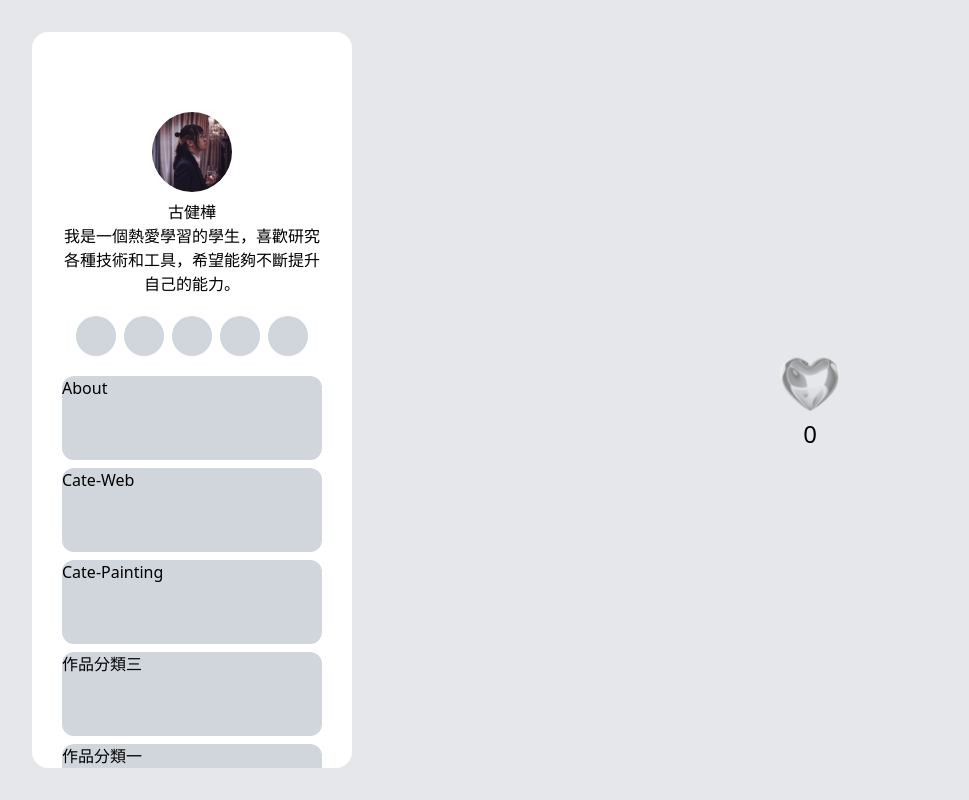
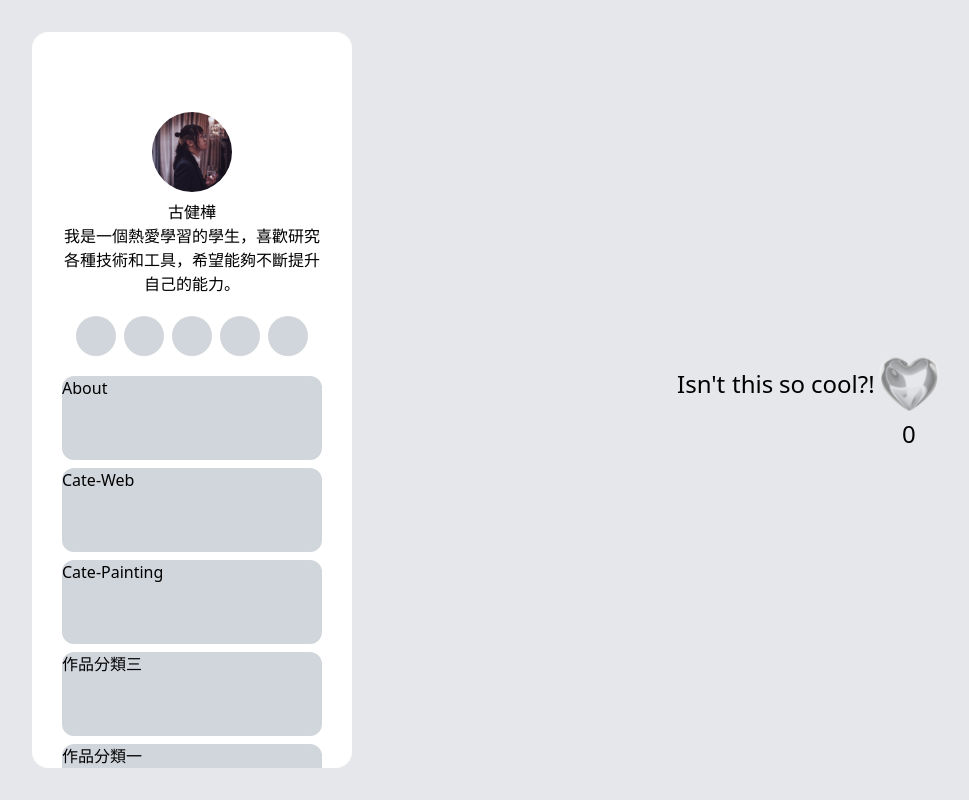
Before and after one commit to vickyli-lhh/digital-portfolio, a Next.js app: page / in a window 1280 px wide. Shown: the whole page, without its empty margins (0-969 px from the left). Built offline with nearby package versions, Linux system fonts and the light colour scheme.

Commit message:
feat: add blur text

```diff
--- a/package.json
+++ b/package.json
@@ -6,9 +6,10 @@
     "lint": "next lint"
   },
   "dependencies": {
+    "@react-spring/web": "^9.7.5",
+    "next": "15.2.2",
     "react": "^19.0.0",
-    "react-dom": "^19.0.0",
-    "next": "15.2.2"
+    "react-dom": "^19.0.0"
   },
   "devDependencies": {
     "@tailwindcss/postcss": "^4",
--- a/src/app/page.js
+++ b/src/app/page.js
@@ -4,6 +4,7 @@ import Image from "next/image";
 import AvatarImg from "@/../public/Avatar.png";
 import HeartImg from "@/../public/heart.png"
 import { useState } from "react";
+import BlurText from "../component/BlurText";
 
 
 export default function Home() {
@@ -11,18 +12,31 @@ export default function Home() {
   const [heart, setHeart] = useState(0);
 
   const addHeart = function(){
+    setHeart(heart+1);
+  }
 
-    setHeart(heart+1);
-
-  }
+  const handleAnimationComplete = () => {
+    console.log('Animation completed!');
+  };
 
   return (
     <div className="flex w-full h-full bg-red justify-center items-center rounded-2xl">
 
+
+      <BlurText
+        text="Isn't this so cool?!"
+        delay={150}
+        animateBy="words"
+        direction="top"
+        onAnimationComplete={handleAnimationComplete}
+        className="text-2xl mb-8"
+      />
+
       <div className="cursor-pointer flex flex-col justify-center items-center"
         onClick={addHeart}
       >
-        <Image src={HeartImg} className="w-[68px]" alt="heart" />
+        <Image src={
+          HeartImg} className="w-[68px]" alt="heart" />
         <div className=" text-2xl "> { heart } </div>
       </div>
 
--- /dev/null
+++ b/src/component/BlurText.js
@@ -0,0 +1,89 @@
+import { useRef, useEffect, useState } from 'react';
+import { useSprings, animated } from '@react-spring/web';
+
+const BlurText = ({
+  text = '',
+  delay = 200,
+  className = '',
+  animateBy = 'words', // 'words' or 'letters'
+  direction = 'top', // 'top' or 'bottom'
+  threshold = 0.1,
+  rootMargin = '0px',
+  animationFrom,
+  animationTo,
+  easing = 'easeOutCubic',
+  onAnimationComplete,
+}) => {
+  const elements = animateBy === 'words' ? text.split(' ') : text.split('');
+  const [inView, setInView] = useState(false);
+  const ref = useRef();
+  const animatedCount = useRef(0);
+
+  // Default animations based on direction
+  const defaultFrom =
+    direction === 'top'
+      ? { filter: 'blur(10px)', opacity: 0, transform: 'translate3d(0,-50px,0)' }
+      : { filter: 'blur(10px)', opacity: 0, transform: 'translate3d(0,50px,0)' };
+
+  const defaultTo = [
+    {
+      filter: 'blur(5px)',
+      opacity: 0.5,
+      transform: direction === 'top' ? 'translate3d(0,5px,0)' : 'translate3d(0,-5px,0)',
+    },
+    { filter: 'blur(0px)', opacity: 1, transform: 'translate3d(0,0,0)' },
+  ];
+
+  useEffect(() => {
+    const observer = new IntersectionObserver(
+      ([entry]) => {
+        if (entry.isIntersecting) {
+          setInView(true);
+          observer.unobserve(ref.current);
+        }
+      },
+      { threshold, rootMargin }
+    );
+
+    observer.observe(ref.current);
+
+    return () => observer.disconnect();
+  }, [threshold, rootMargin]);
+
+  const springs = useSprings(
+    elements.length,
+    elements.map((_, i) => ({
+      from: animationFrom || defaultFrom,
+      to: inView
+        ? async (next) => {
+          for (const step of (animationTo || defaultTo)) {
+            await next(step);
+          }
+          animatedCount.current += 1;
+          if (animatedCount.current === elements.length && onAnimationComplete) {
+            onAnimationComplete();
+          }
+        }
+        : animationFrom || defaultFrom,
+      delay: i * delay,
+      config: { easing },
+    }))
+  );
+
+  return (
+    <p ref={ref} className={`blur-text ${className} flex flex-wrap`}>
+      {springs.map((props, index) => (
+        <animated.span
+          key={index}
+          style={props}
+          className="inline-block will-change-[transform,filter,opacity]"
+        >
+          {elements[index] === ' ' ? '\u00A0' : elements[index]}
+          {animateBy === 'words' && index < elements.length - 1 && '\u00A0'}
+        </animated.span>
+      ))}
+    </p>
+  );
+};
+
+export default BlurText;
```
Also changed, not shown: 1 other file (tests, documents, lock files or other folders).
